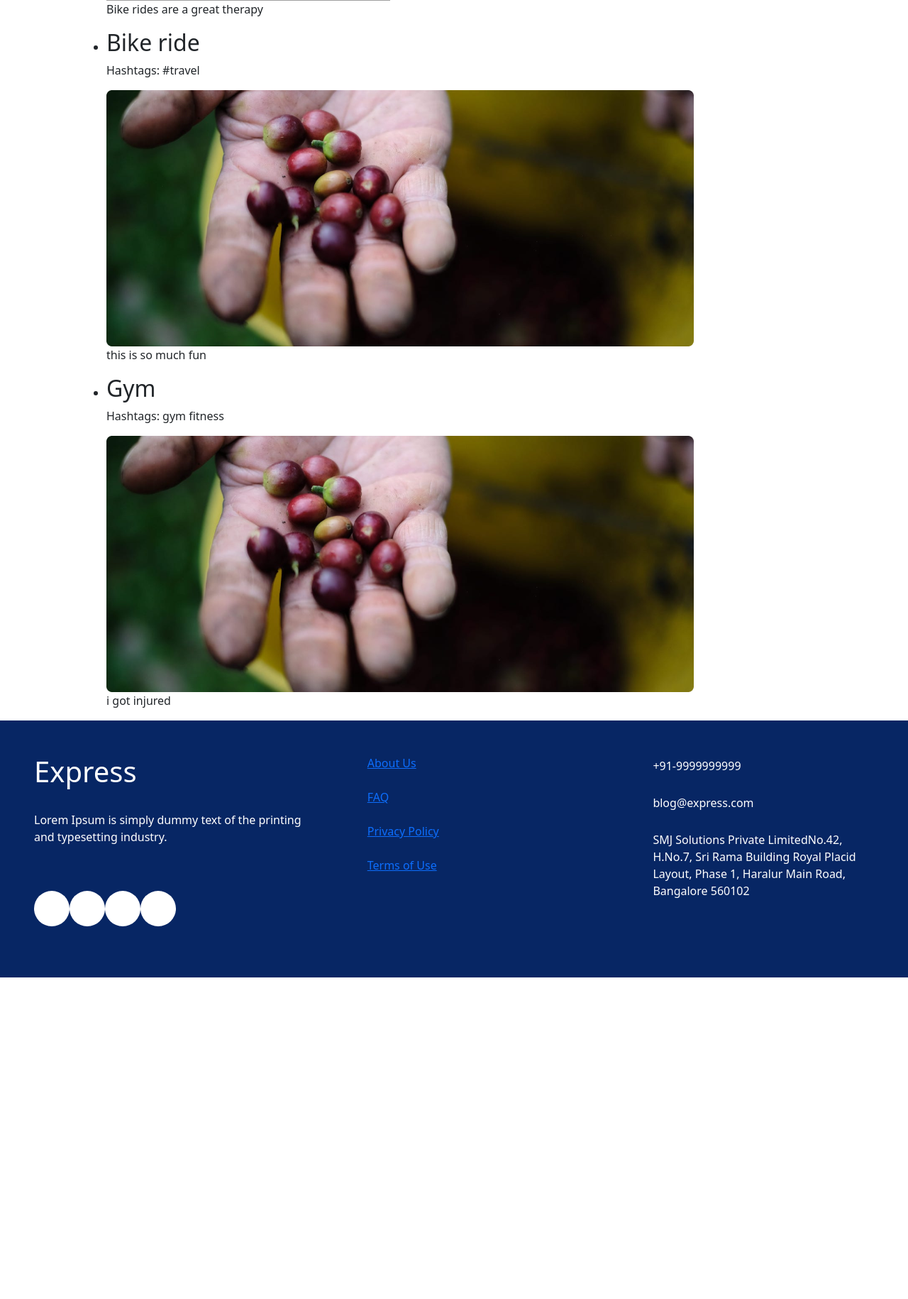
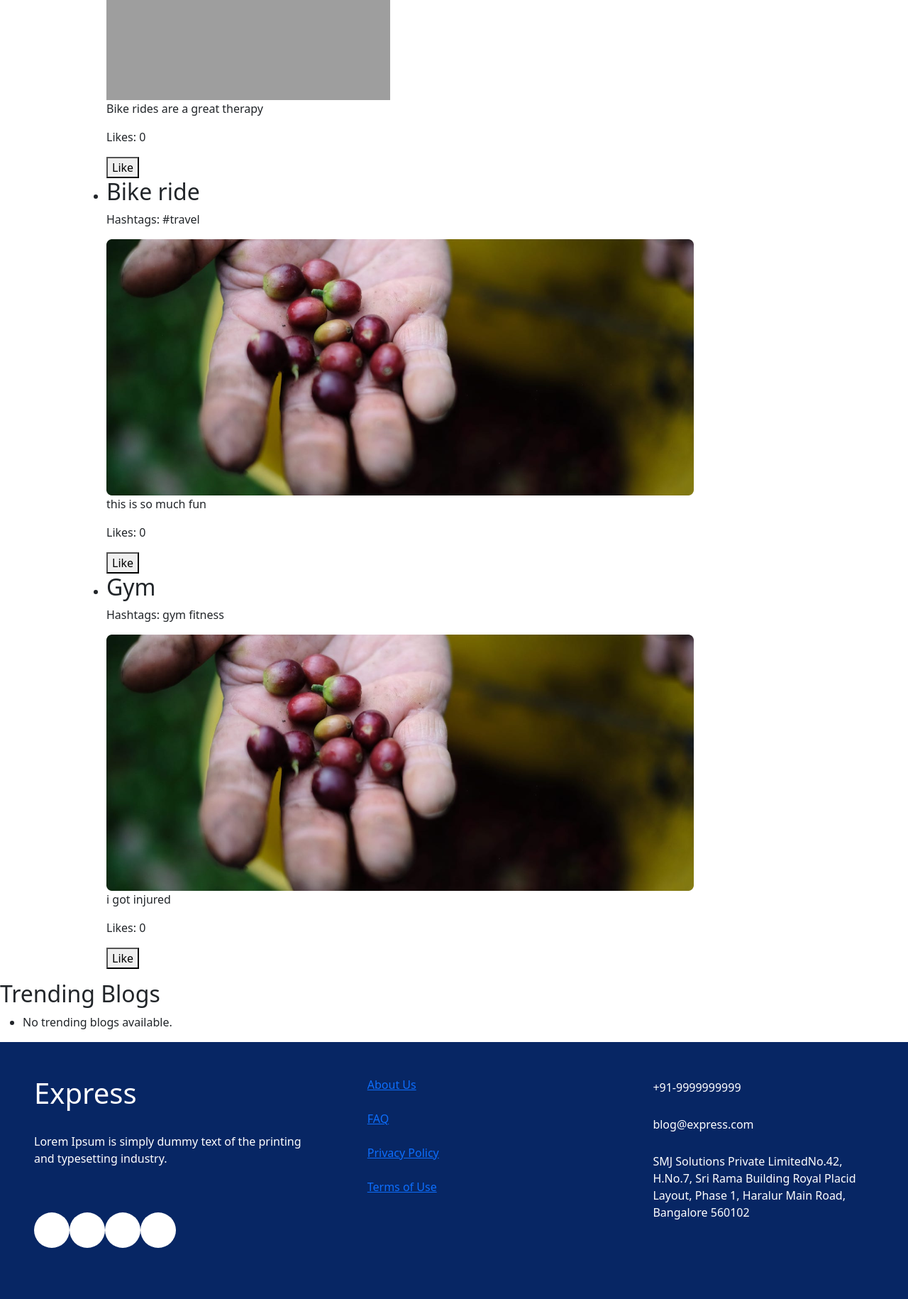
Before and after one commit to mrharshdalal/ExpressBlogs-django, a Django app: page / in a window 1280 px wide. Shown: the part 1512-3342 px from the top of the page at 71% size. Before the commit the page ends 2889 px from the top, so only its background shows below. Run offline with Django 4.2, Linux system fonts and the light colour scheme; data comes from the database, SQL or seed files in the repository; both versions use the stored data as it was after the commit; grey boxes are pictures that could not be loaded.

Commit message:
like working properly

```diff
--- a/home/models.py
+++ b/home/models.py
@@ -1,5 +1,7 @@
 from django.db import models
 from django.db.models.fields.files import ImageField
+from django.contrib.auth.models import User
+
 
 
 # Create your models here.
@@ -9,14 +11,22 @@
     def __str__(self):
         return self.name
 
-
 class BlogPost(models.Model):
     title = models.CharField(max_length=200)
     content = models.TextField()
     image = ImageField(upload_to='blog_images/')  # Use ImageField instead of FileField
     date_published = models.DateTimeField(auto_now_add=True)
     hashtags = models.ManyToManyField(Hashtag, related_name='blog_posts')
+    likes = models.PositiveIntegerField(default=0)
 
 
     def __str__(self):
         return self.title
+
+class Like(models.Model):
+    user = models.ForeignKey(User, on_delete=models.CASCADE)
+    blog_post = models.ForeignKey(BlogPost, on_delete=models.CASCADE)
+    timestamp = models.DateTimeField(auto_now_add=True)
+
+    class Meta:
+        unique_together = ['user', 'blog_post']
--- a/home/urls.py
+++ b/home/urls.py
@@ -9,6 +9,8 @@
     path('create/', views.create_blog_post, name='create'),
     path('blogs/', views.blog_list, name='blog_list'),
     path('search/', views.search_results, name='search_results'),
+    path('like/<int:blog_post_id>/', views.like_blog_post, name='like_blog_post'),
+    path('trending/', views.trending_blogs, name='trending_blogs'),
 
 
 ]
--- a/home/views.py
+++ b/home/views.py
@@ -1,9 +1,9 @@
-from django.shortcuts import render, redirect
+from django.shortcuts import render, redirect, get_object_or_404
 from django.contrib.auth.models import User
 from django.contrib.auth import authenticate, login, logout
 from django.contrib.auth.models import AnonymousUser
 from .createBlog import BlogPostForm
-from .models import BlogPost, Hashtag
+from .models import BlogPost, Hashtag, Like
 from django.db.models import Q
 from django.db import connection
 
@@ -86,3 +86,30 @@
     }
 
     return render(request, 'search_results.html', context)
+
+def like_blog_post(request, blog_post_id):
+    if request.user.is_authenticated:
+        blog_post = get_object_or_404(BlogPost, pk=blog_post_id)
+
+        # Check if the user has already liked the post
+        existing_like, created = Like.objects.get_or_create(
+            user=request.user,
+            blog_post=blog_post
+        )
+
+        # If the like is created (i.e., user hasn't liked the post before), increment the likes count
+        if created:
+            blog_post.likes += 1
+            blog_post.save()
+
+    return redirect('blog_list')
+
+def trending_blogs(request):
+    # Retrieve trending blogs by ordering by likes in descending order
+    trending_blog_posts = BlogPost.objects.order_by('-likes')[:5]  # Adjust the number of blogs to display
+
+    context = {
+        'trending_blog_posts': trending_blog_posts,
+    }
+
+    return render(request, 'trendingblogs.html', context)
--- a/templates/base.html
+++ b/templates/base.html
@@ -113,6 +113,11 @@
 
     </section>
 
+    <section class="trending-blogs">
+      {% block trending_blogs_section %}
+      {% include 'trendingblogs.html' %}
+      {% endblock %}
+    </section>
 
 
     <footer>
--- a/templates/blog_list.html
+++ b/templates/blog_list.html
@@ -13,6 +13,11 @@
     <img src="{{ blog_post.image.url }}" alt="Blog Image" />
     <p>{{ blog_post.content }}</p>
     <!-- Display other blog post details as needed -->
+    <p>Likes: {{ blog_post.likes }}</p>
+    <form method="POST" action="{% url 'like_blog_post' blog_post.id %}">
+        {% csrf_token %}
+        <button type="submit">Like</button>
+    </form>
   </li>
   {% empty %}
   <li>No blog posts available.</li>
--- /dev/null
+++ b/templates/trendingblogs.html
@@ -0,0 +1,16 @@
+{% comment %} {% extends 'base.html' %} {% endcomment %}
+
+{% block content %}
+<h2>Trending Blogs</h2>
+
+<ul>
+    {% for blog_post in trending_blog_posts %}
+    <li>
+        <h3>{{ blog_post.title }}</h3>
+        <!-- Display other details like content, author, etc. -->
+    </li>
+    {% empty %}
+    <li>No trending blogs available.</li>
+    {% endfor %}
+</ul>
+{% endblock %}
```
Also changed, not shown: db.sqlite3, home/migrations/0005_blogpost_likes_like.py (added).
